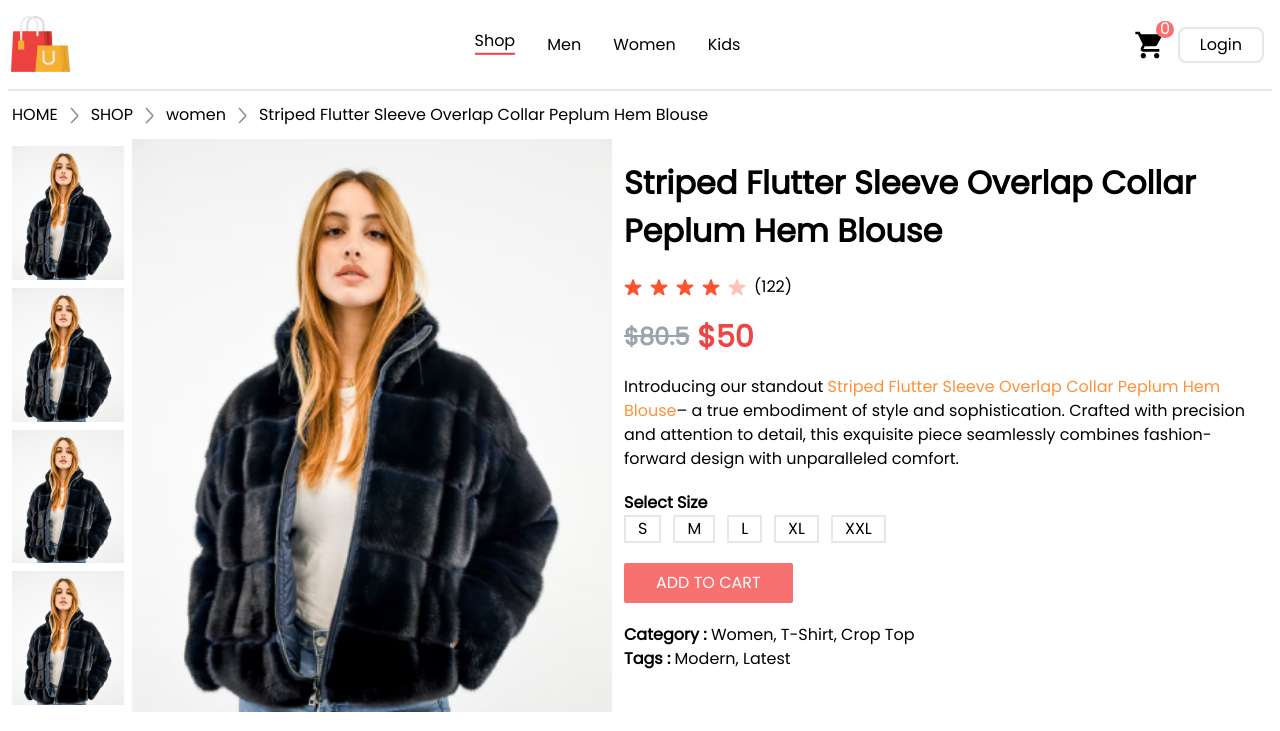
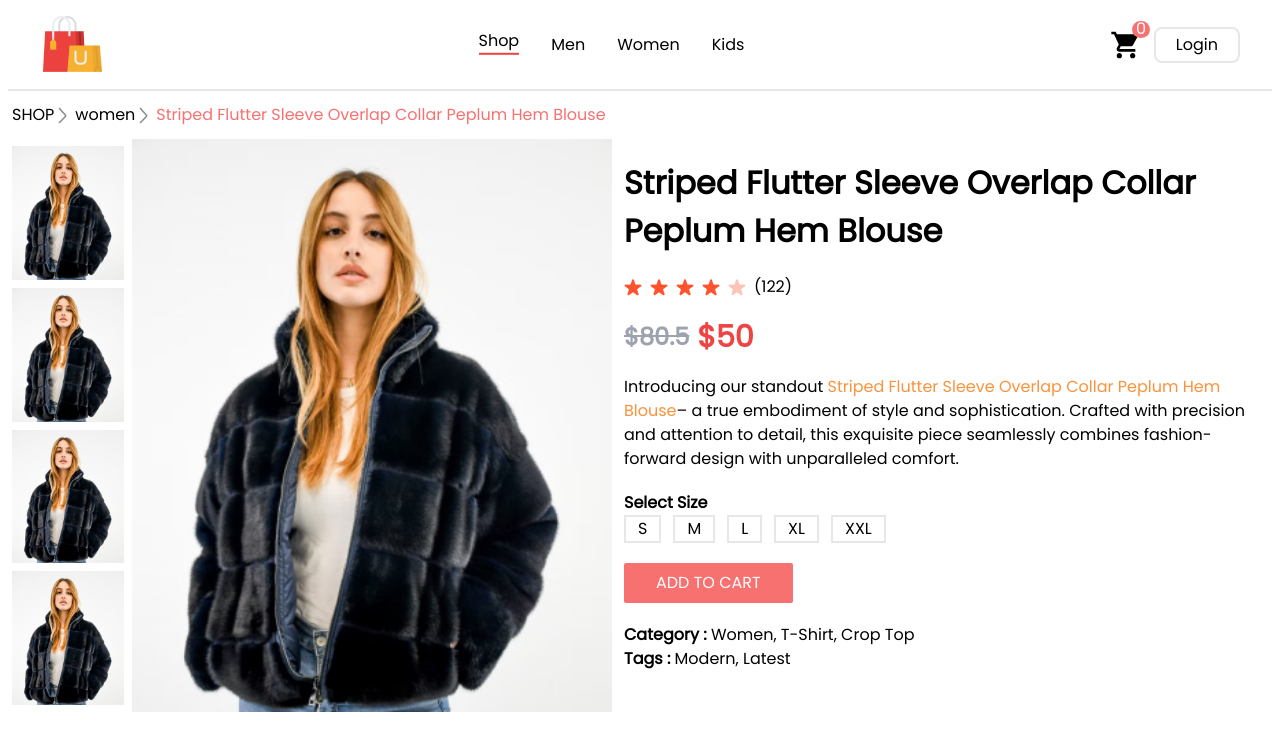
Before and after one commit to Anand-singh97/Ecommerce-App, a React (Create React App) app in the folder frontend/: page /product/1 in a window 1280 px wide. Shown: the top 731 px of the page. Built offline with nearby package versions, Linux system fonts and the light colour scheme; a web font is replaced by a local one.

Commit message:
Front end UI completed, finishing touch required.

```diff
--- a/frontend/package.json
+++ b/frontend/package.json
@@ -12,6 +12,7 @@
     "react-router-dom": "^6.21.1",
     "react-scripts": "5.0.1",
     "react-scroll": "^1.9.0",
+    "react-toastify": "^9.1.3",
     "web-vitals": "^2.1.4"
   },
   "scripts": {
--- a/frontend/src/App.js
+++ b/frontend/src/App.js
@@ -19,7 +19,7 @@ function App() {
           <Route index element=<Shop /> />
           <Route path="/men" element=<ShopCategory banner = {men_banner} category="men" /> />
           <Route path="/women" element=<ShopCategory banner = {women_banner} category="women" /> />
-          <Route path="/kids" element=<ShopCategory banner = {kids_banner} category="kid" /> />
+          <Route path="/kid" element=<ShopCategory banner = {kids_banner} category="kid" /> />
           <Route path="/product" element=<Product />>
             <Route path=":productId" element=<Product /> />
           </Route>
--- /dev/null
+++ b/frontend/src/Components/Breadcrumbs/Breadcrumbs.js
@@ -0,0 +1,17 @@
+import React from 'react'
+import arrowIcon from '../Assets/breadcrum_arrow.png';
+import { Link } from "react-router-dom";
+
+const Breadcrumbs = (props) => {
+
+    const {product} = props;
+  return (
+    <div className='flex items-center my-3 gap-2 mx-3'>
+        <Link className='flex items-center gap-1' to={'/'}>SHOP <img src={arrowIcon} alt='arrow icon'/></Link>
+        <Link className='flex items-center gap-1' to={`/${product.category}`}>{product.category} <img src={arrowIcon} alt='arrow icon'/></Link>
+        <p className='flex cursor-pointer items-center gap-1 text-red-400' to={''}>{product.name}</p>
+    </div>
+  )
+}
+
+export default Breadcrumbs;
--- a/frontend/src/Components/Breadcrums/Breadcrums.js
+++ /dev/null
@@ -1,17 +0,0 @@
-import React from 'react'
-import arrowIcon from '../Assets/breadcrum_arrow.png';
-
-const Breadcrums = (props) => {
-
-    const {product} = props;
-  return (
-    <div className='flex items-center my-3 gap-3 mx-3'>
-        HOME <img src={arrowIcon} alt='arrow icon'/>
-        SHOP <img src={arrowIcon} alt='arrow icon'/>
-        {product.category} <img src={arrowIcon} alt='arrow icon'/>
-        {product.name}
-    </div>
-  )
-}
-
-export default Breadcrums
--- a/frontend/src/Components/Navbar/Navbar.jsx
+++ b/frontend/src/Components/Navbar/Navbar.jsx
@@ -1,9 +1,9 @@
 import React, { useContext, useState } from "react";
 import logo from "../Assets/logo.png";
-import cart_icon from "../Assets/cart_icon.png";
 import { Link, Outlet } from "react-router-dom";
 import { ShopContext } from "../ShopContext/ShopContext";
 import { MdShoppingCart } from "react-icons/md";
+
 function Navbar() {
   const [underline, setUnderline] = useState({
     shop: "border-red-500 translate-y-[-0.2rem] border-b-[2.1px]",
@@ -18,7 +18,7 @@ function Navbar() {
   return (
     <>
       <div className="flex py-3 mx-2 items-center justify-between gap-[3rem] border-b-2">
-        <div className="flex justify-center items-center">
+        <div className="flex md:ml-[2rem] justify-center items-center">
           <Link to={"/"}>
             <img
               className=""
@@ -51,14 +51,14 @@ function Navbar() {
               </Link>
             </li>
             <li className={underline.kids ? underline.kids : ""}>
-              <Link onClick={() => displayUnderline("kids")} to={"/kids"}>
+              <Link onClick={() => displayUnderline("kids")} to={"/kid"}>
                 Kids
               </Link>
             </li>
           </ul>
         </div>
 
-        <div className="flex justify-center gap-5 items-center mr-2">
+        <div className="flex justify-center md:mr-[2rem] gap-5 items-center mr-2">
           <div className="relative">
             <Link to={"/cart"}>
               <MdShoppingCart className="scale-[2]" />
--- a/frontend/src/Components/ProductDisplay/ProductDisplay.jsx
+++ b/frontend/src/Components/ProductDisplay/ProductDisplay.jsx
@@ -2,11 +2,16 @@ import React, { useContext } from "react";
 import starIcon from "../Assets/star_icon.png";
 import starDullIcon from "../Assets/star_dull_icon.png";
 import { ShopContext } from "../ShopContext/ShopContext";
+import { ToastContainer, toast, Slide } from "react-toastify";
+import 'react-toastify/dist/ReactToastify.css';
 
 const ProductDisplay = (item) => {
   const { product } = item;
   const { image, name, old_price, new_price, id } = product;
-  const {addToCart} = useContext(ShopContext);
+  const { addToCart } = useContext(ShopContext);
+
+  const notify = () => toast("Item added to the cart 😊");
+
   return (
     <div className="flex flex-col gap-3 mb-5 lg:flex-row mx-3">
       <div className="gap-2 flex items-center justify-center">
@@ -31,7 +36,9 @@ const ProductDisplay = (item) => {
           <p>(122)</p>
         </div>
         <div className="flex items-center gap-2 font-bold">
-          <div className="line-through text-gray-400 text-2xl">${old_price}</div>
+          <div className="line-through text-gray-400 text-2xl">
+            ${old_price}
+          </div>
           <div className=" text-red-500 text-3xl">${new_price}</div>
         </div>
         <div>
@@ -52,14 +59,32 @@ const ProductDisplay = (item) => {
           </div>
         </div>
         <div className="flex justify-center items-center gap-3 lg:justify-start">
-          <button onClick={()=> {addToCart(id); alert('Items added to Cart successfully')}} className="flex bg-red-400 text-white py-2 px-[2rem] rounded-sm items-center">
+          <button
+            onClick={() => {
+              addToCart(id);
+              notify();
+            }}
+            className="flex bg-red-400 text-white py-2 px-[2rem] rounded-sm items-center"
+          >
             ADD TO CART
           </button>
-          {/* React toast notifications */}
+          <ToastContainer
+            position="top-right"
+            autoClose={1500}
+            hideProgressBar={false}
+            newestOnTop={false}
+            closeOnClick
+            rtl={false}
+            pauseOnFocusLoss
+            draggable
+            pauseOnHover
+            transition={Slide}
+          />
         </div>
         <div>
           <p>
-            <span className=" font-bold">Category : </span>Women, T-Shirt, Crop Top
+            <span className=" font-bold">Category : </span>Women, T-Shirt, Crop
+            Top
           </p>
           <p>
             <span className=" font-bold">Tags : </span>Modern, Latest
--- a/frontend/src/Pages/Product.jsx
+++ b/frontend/src/Pages/Product.jsx
@@ -1,19 +1,20 @@
 import React, { useContext } from 'react'
 import { ShopContext } from '../Components/ShopContext/ShopContext';
 import { useParams } from 'react-router-dom';
-import Breadcrums from '../Components/Breadcrums/Breadcrums';
+import Breadcrumbs from '../Components/Breadcrumbs/Breadcrumbs';
 import ProductDisplay from '../Components/ProductDisplay/ProductDisplay';
-import Descriptionbox from '../Components/Descriptionbox/Descriptionbox';
+import DescriptionBox from '../Components/DescriptionBox/DescriptionBox';
 import RelatedProducts from '../Components/RelatedProducts/RelatedProducts';
+
 export const Product = () => {
   const {allProducts} = useContext(ShopContext);
   const {productId} = useParams();
   const product = allProducts.find((e)=> e.id === Number(productId));
   return (
     <div>
-      <Breadcrums product = {product}/>
+      <Breadcrumbs product = {product}/>
       <ProductDisplay product = {product}/>
-      <Descriptionbox/>
+      <DescriptionBox/>
       <RelatedProducts/>
     </div>
   )
```
Also changed, not shown: frontend/src/Components/Descriptionbox/Descriptionbox.jsx (+16 -12 lines), 1 other file (tests, documents, lock files or other folders).
